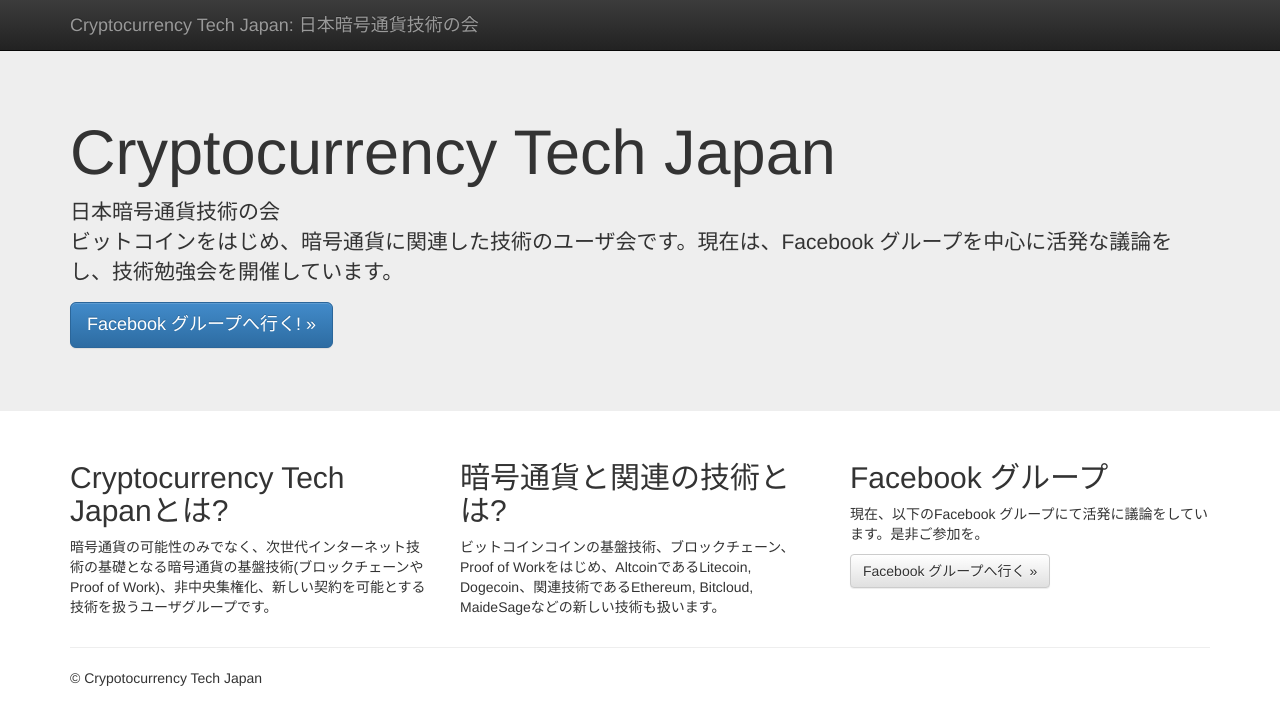
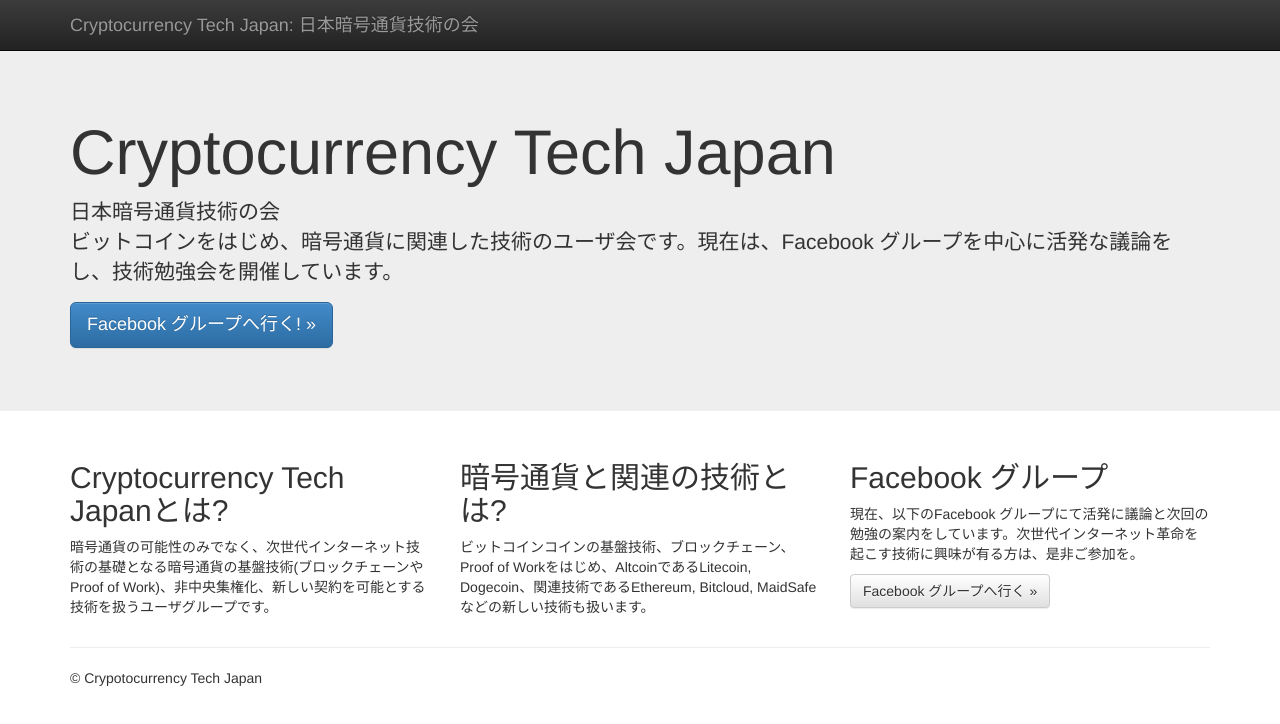
Before and after one commit to hshimo/hshimo.github.io, a plain HTML site: page index.html in a window 1280 px wide. Drawn offline with nearby package versions, Linux system fonts and the light colour scheme.

Commit message:
fix typo

```diff
--- a/index.html
+++ b/index.html
@@ -74,12 +74,12 @@
         </div>
         <div class="col-md-4">
           <h2>暗号通貨と関連の技術とは?</h2>
-          <p>ビットコインコインの基盤技術、ブロックチェーン、Proof of Workをはじめ、AltcoinであるLitecoin, Dogecoin、関連技術であるEthereum, Bitcloud, MaideSageなどの新しい技術も扱います。</p>
+          <p>ビットコインコインの基盤技術、ブロックチェーン、Proof of Workをはじめ、AltcoinであるLitecoin, Dogecoin、関連技術であるEthereum, Bitcloud, MaidSafeなどの新しい技術も扱います。</p>
           <!-- <p><a class="btn btn-default" href="#" role="button">View details &raquo;</a></p> -->
        </div>
         <div class="col-md-4">
           <h2>Facebook グループ</h2>
-          <p>現在、以下のFacebook グループにて活発に議論をしています。是非ご参加を。</p>
+          <p>現在、以下のFacebook グループにて活発に議論と次回の勉強の案内をしています。次世代インターネット革命を起こす技術に興味が有る方は、是非ご参加を。</p>
           <p><a class="btn btn-default" href="https://www.facebook.com/groups/776119405732439/" role="button">Facebook グループへ行く &raquo;</a></p>
         </div>
       </div>
```
